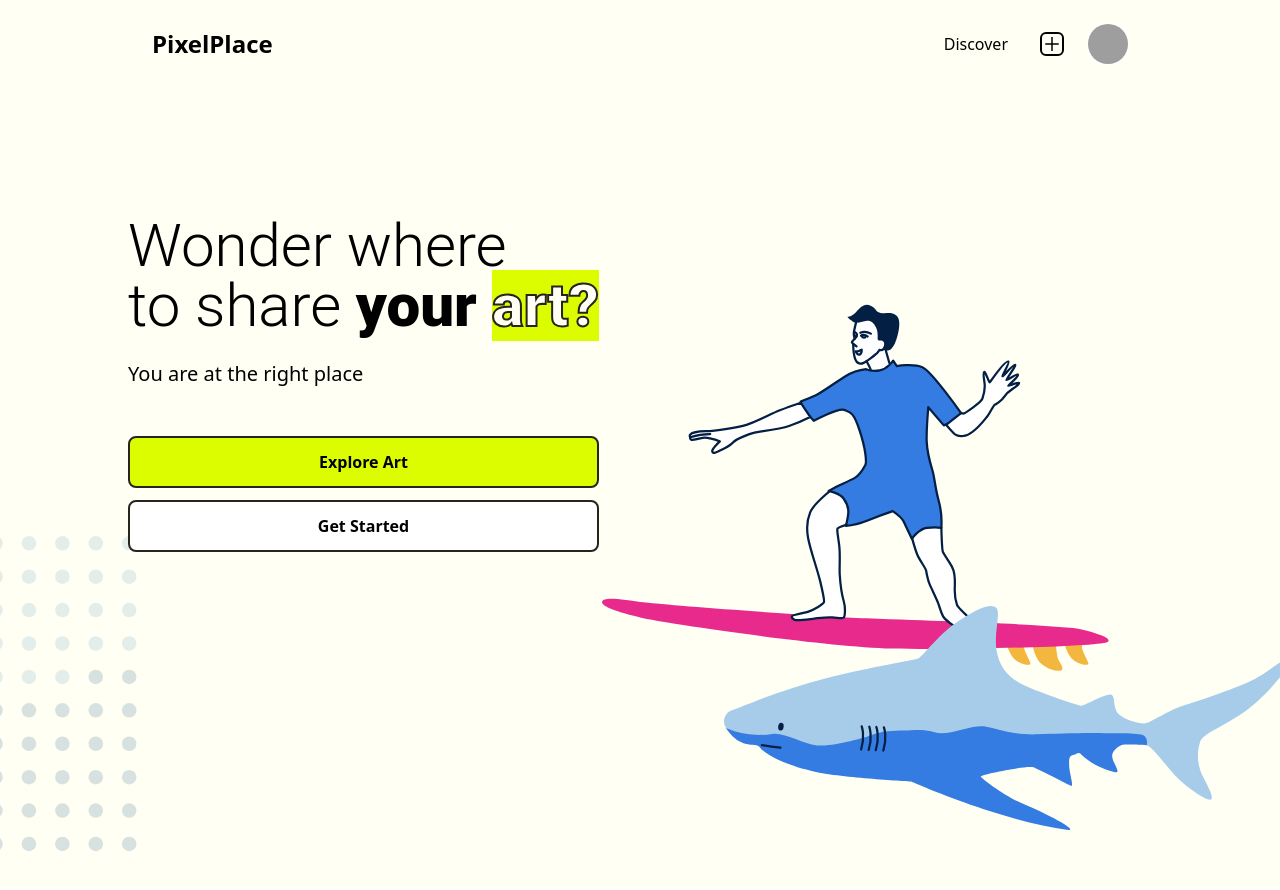
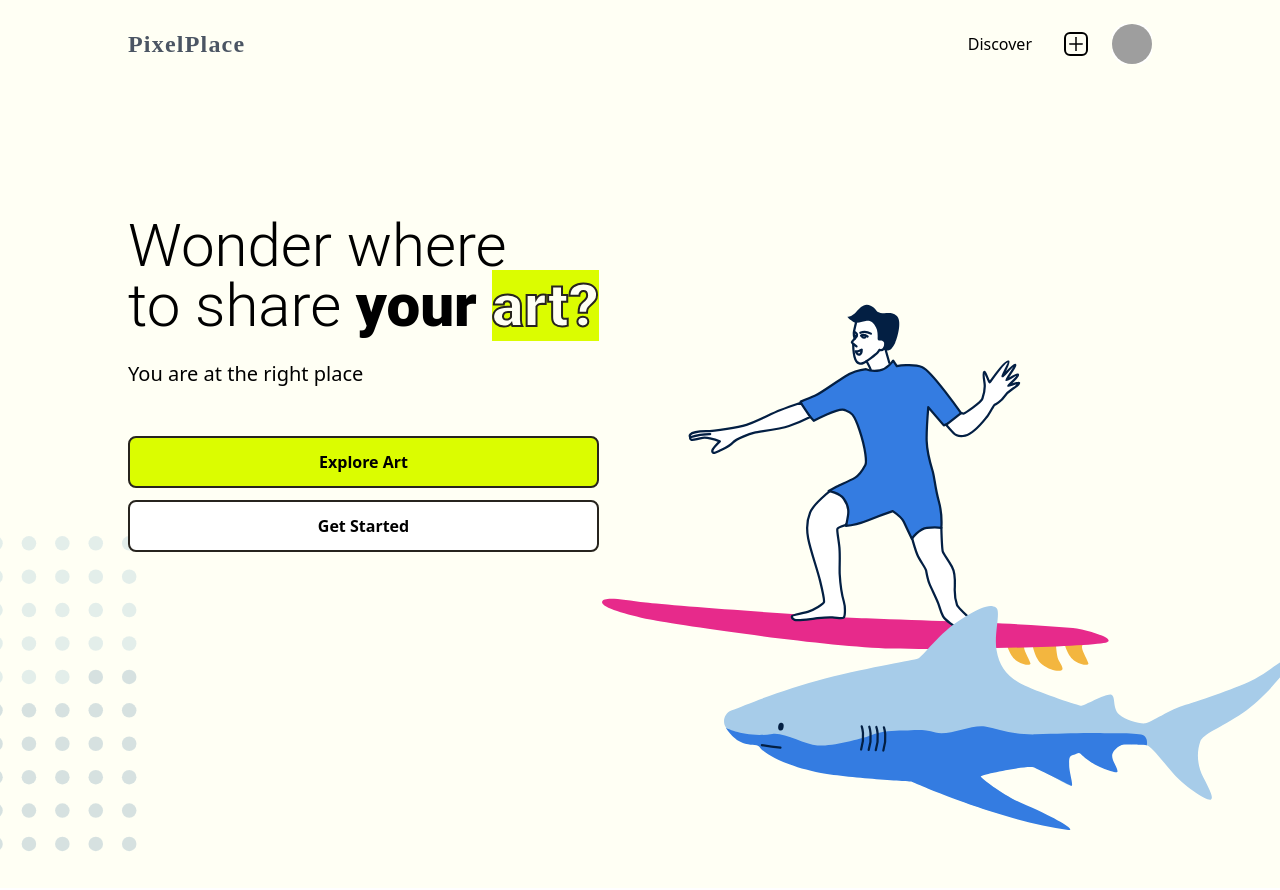
Before and after one commit to alexandyrzph/PixelPlace-React-Course-Project, a React (Create React App) app in the folder pixelplace/: page / in a window 1280 px wide. Shown: the top 890 px of the page. Built offline with nearby package versions, Linux system fonts and the light colour scheme; grey boxes are pictures that could not be loaded.

Commit message:
hover effects added navbar

```diff
--- a/pixelplace/src/components/Navbar/Navbar.js
+++ b/pixelplace/src/components/Navbar/Navbar.js
@@ -5,10 +5,10 @@ const Navbar = () => {
   const user = true;
   return (
     <div className="bg-neu-white">
-      <ul className="flex w-full justify-between items-center max-w-md px-6 sm:max-w-lg md:max-w-xl lg:max-w-3xl xl:max-w-5xl 2xl:max-w-7xl mx-auto w-full py-6 font-bold">
+      <ul className="flex justify-between items-center max-w-md px-6 md:px-0 sm:max-w-lg md:max-w-xl lg:max-w-3xl xl:max-w-5xl 2xl:max-w-7xl mx-auto w-full py-6 font-bold">
         <li>
-          <Link className="text-2xl" to="/">
-            PixelPlace
+          <Link className="text-2xl font-logo tracking-wider text-gray-600 hover:text-black duration-200" to="/">
+            <p>PixelPlace</p>
           </Link>
         </li>
         <div className="flex items-center gap-6">
--- a/pixelplace/src/index.css
+++ b/pixelplace/src/index.css
@@ -3,7 +3,7 @@
 @tailwind utilities;
 
 @import url("https://fonts.googleapis.com/css2?family=Roboto:wght@100;300;500;700;900&display=swap");
-
+@import url('https://fonts.googleapis.com/css2?family=Righteous&display=swap');
 
 *,*::before,*::after{
   box-sizing: border-box;
--- a/pixelplace/tailwind.config.js
+++ b/pixelplace/tailwind.config.js
@@ -20,6 +20,7 @@ module.exports = {
       },
       fontFamily: {
         neu: ['"Roboto"', '"sans-serif"'],
+        logo: ['"Righteous"', '"cursive"'],
       },
     },
   },
```
